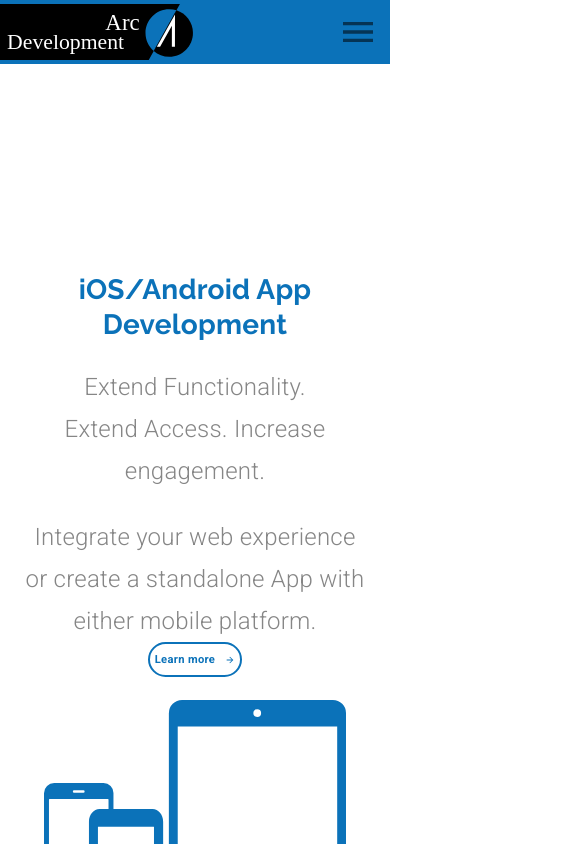
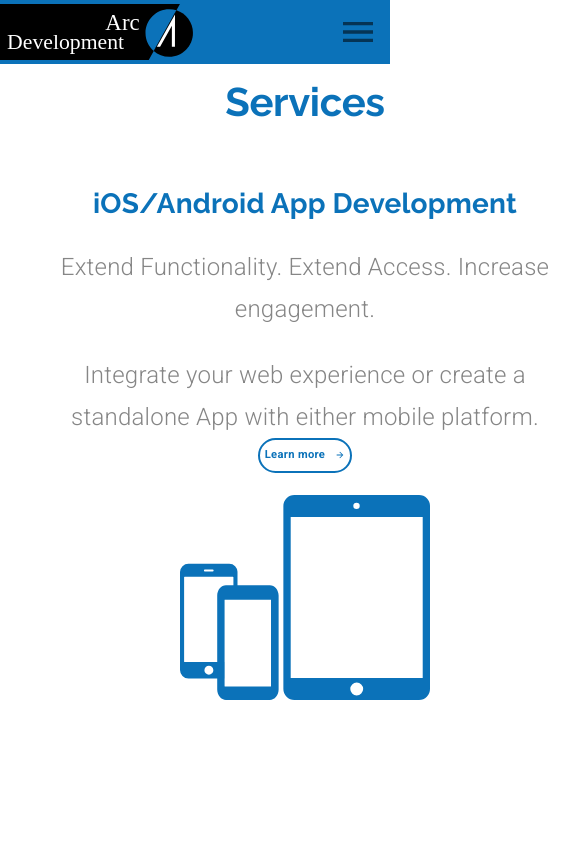
Before and after one commit to Amorem/materialui_arcdev, a React (Create React App) app: page /services in a window 390 px wide. Shown: the top 844 px of the page, 585 px wide, since content can reach past the window. Built offline with nearby package versions, Linux system fonts and the light colour scheme.

Commit message:
Service page, responsive design

```diff
--- a/src/Components/Services.js
+++ b/src/Components/Services.js
@@ -26,7 +26,7 @@ const useStyles = makeStyles((theme) => ({
     },
   },
   serviceContainer: {
-    marginTop: "12em",
+    marginTop: "10em",
     [theme.breakpoints.down("sm")]: {
       padding: 25,
     },
@@ -49,6 +49,21 @@ export default function Services(props) {
 
   return (
     <Grid container direction="column">
+      <Grid
+        item
+        style={{
+          marginLeft: matchesSM ? 0 : "5em",
+          marginTop: matchesSM ? "1em" : "2em",
+        }}
+      >
+        <Typography
+          variant="h2"
+          gutterBottom
+          align={matchesSM ? "center" : undefined}
+        >
+          Services
+        </Typography>
+      </Grid>
       <Grid item>
         {/*----- iOS/Android Block -----*/}
         <Grid
@@ -56,11 +71,13 @@ export default function Services(props) {
           direction="row"
           className={classes.serviceContainer}
           justify={matchesSM ? "center" : "flex-end"}
+          style={{ marginTop: matchesSM ? "1em" : "5em" }}
         >
           <Grid
             item
             style={{
               textAlign: matchesSM ? "center" : undefined,
+              width: matchesSM ? "undefined" : "35em",
             }}
           >
             <Typography variant="h4">iOS/Android App Development</Typography>
@@ -94,6 +111,7 @@ export default function Services(props) {
               alt="Mobile App Icon"
               src={mobileAppsIcon}
               className={classes.icon}
+              width="250em"
             />
           </Grid>
         </Grid>
@@ -156,11 +174,13 @@ export default function Services(props) {
           direction="row"
           className={classes.serviceContainer}
           justify={matchesSM ? "center" : "flex-end"}
+          style={{ marginBottom: "10em" }}
         >
           <Grid
             item
             style={{
               textAlign: matchesSM ? "center" : undefined,
+              width: matchesSM ? "undefined" : "35em",
             }}
           >
             <Typography variant="h4">Websites Development</Typography>
@@ -193,6 +213,7 @@ export default function Services(props) {
               alt="Websites Icon"
               src={websitesIcon}
               className={classes.icon}
+              width="250em"
             />
           </Grid>
         </Grid>
```
